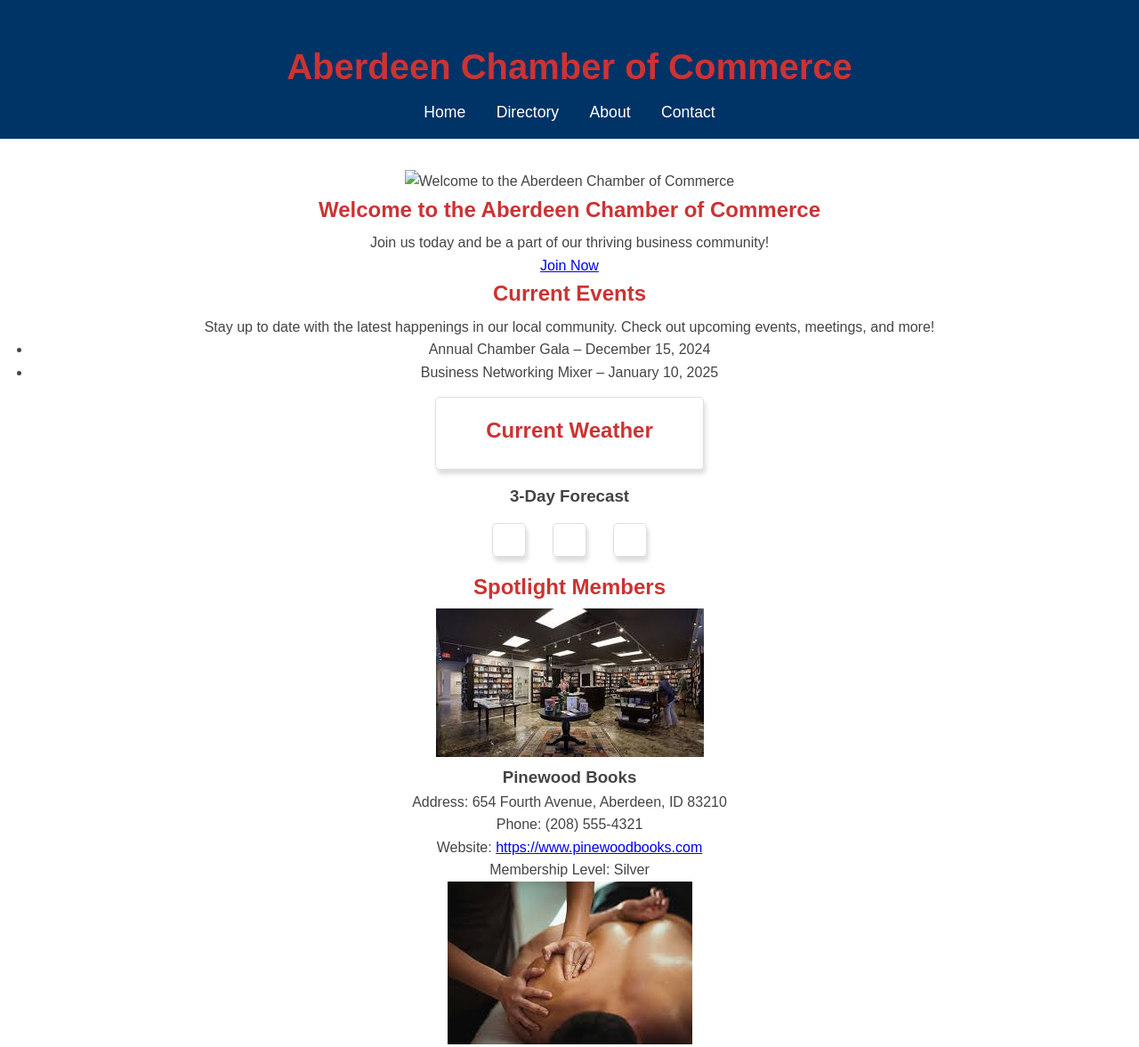
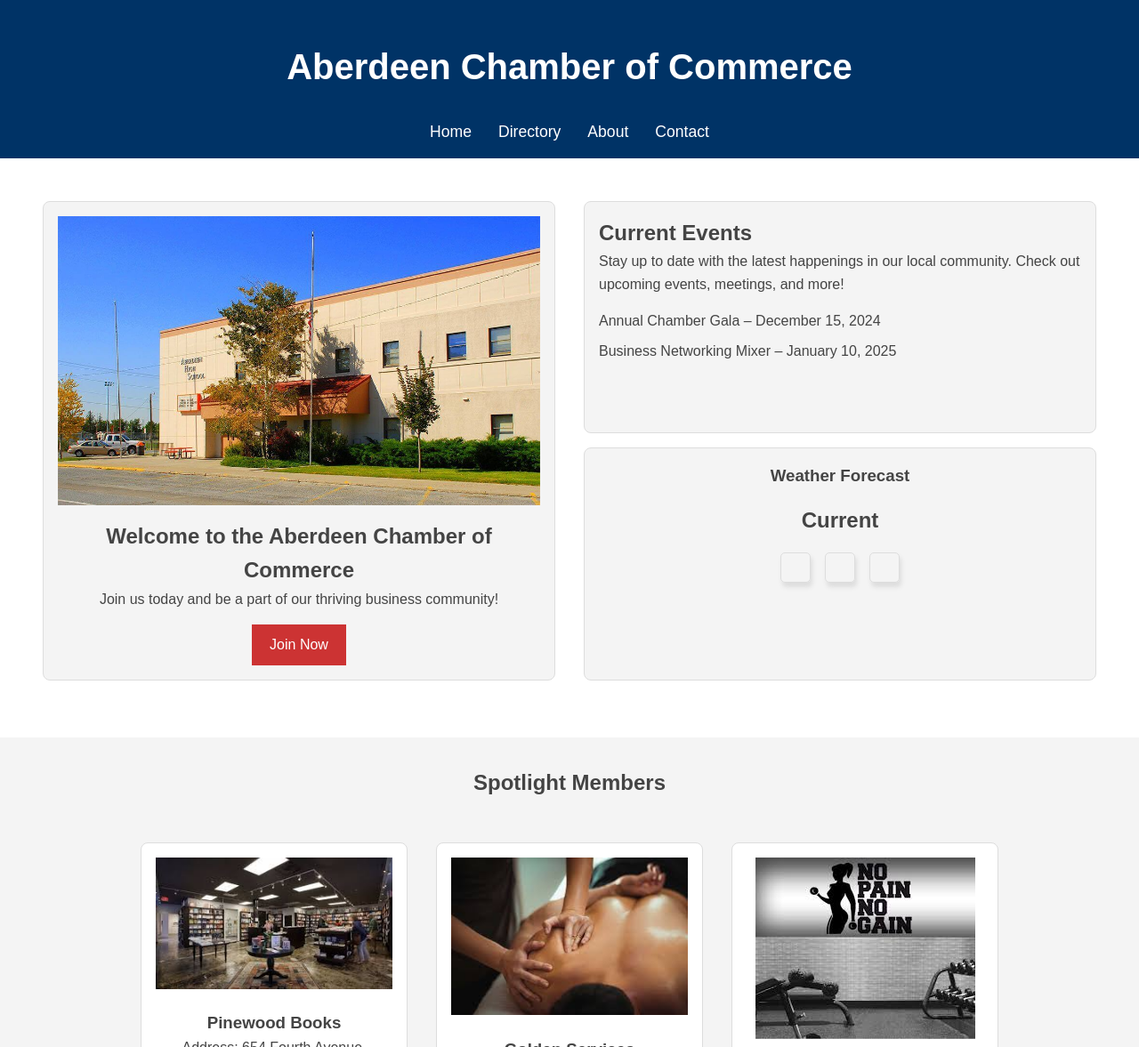
Before and after one commit to hallegracecooper/wdd231, a plain HTML site: page chamber/index.html in a window 1280 px wide. Shown: the top 1177 px of the page at 89% size. Drawn offline with nearby package versions, Linux system fonts and the light colour scheme; no server answers.

Commit message:
Fix layouts of chamber page and routing

```diff
--- a/chamber/data/members.json
+++ b/chamber/data/members.json
@@ -4,7 +4,7 @@
       "address": "123 Main Street, Aberdeen, ID 83210",
       "phone": "(208) 555-1234",
       "website": "https://www.sunshinecafe.com",
-      "image": "../images/cafe.jfif",
+      "image": "images/cafe.jfif",
       "membership": 3
     },
     {
@@ -12,7 +12,7 @@
       "address": "456 Second Avenue, Aberdeen, ID 83210",
       "phone": "(208) 555-5678",
       "website": "https://www.mountainviewhardware.com",
-      "image": "../images/hardware.jfif",
+      "image": "images/hardware.jfif",
       "membership": 2
     },
     {
@@ -20,7 +20,7 @@
       "address": "789 Third Street, Aberdeen, ID 83210",
       "phone": "(208) 555-9876",
       "website": "https://www.aberdeenfitness.com",
-      "image": "../images/fitness.jfif",
+      "image": "images/fitness.jfif",
       "membership": 1
     },
     {
@@ -28,7 +28,7 @@
       "address": "321 Green Street, Aberdeen, ID 83210",
       "phone": "(208) 555-6543",
       "website": "https://www.greenscapelandscaping.com",
-      "image": "../images/landscaping.jfif",
+      "image": "images/landscaping.jfif",
       "membership": 3
     },
     {
@@ -36,7 +36,7 @@
       "address": "654 Fourth Avenue, Aberdeen, ID 83210",
       "phone": "(208) 555-4321",
       "website": "https://www.pinewoodbooks.com",
-      "image": "../images/books.jfif",
+      "image": "images/books.jfif",
       "membership": 2
     },
     {
@@ -44,7 +44,7 @@
       "address": "987 Fifth Street, Aberdeen, ID 83210",
       "phone": "(208) 555-2468",
       "website": "https://www.goldenservices.com",
-      "image": "../images/massage.jfif",
+      "image": "images/massage.jfif",
       "membership": 1
     },
     {
@@ -52,7 +52,7 @@
       "address": "135 Sixth Avenue, Aberdeen, ID 83210",
       "phone": "(208) 555-8642",
       "website": "https://www.silverlinetech.com",
-      "image": "../images/phones.jfif",
+      "image": "images/phones.jfif",
       "membership": 2
     }
   ]
--- a/chamber/index.html
+++ b/chamber/index.html
@@ -3,9 +3,9 @@
 <head>
     <meta charset="UTF-8">
     <meta name="viewport" content="width=device-width, initial-scale=1.0">
+    <title>Aberdeen Chamber of Commerce</title>
     <meta name="description" content="Aberdeen Chamber of Commerce homepage, with the latest events, weather, and company spotlights.">
     <meta name="author" content="Your Full Name">
-    <title>Aberdeen Chamber of Commerce</title>
     <link rel="icon" href="favicon.ico" type="image/x-icon">
     <meta property="og:title" content="Aberdeen Chamber of Commerce">
     <meta property="og:type" content="website">
@@ -29,69 +29,70 @@
     </header>
 
     <main>
-        <section id="hero">
-            <img src="images/hero-image.jpg" alt="Welcome to the Aberdeen Chamber of Commerce" class="hero-img">
+        <section class="main-content">
+            <div class="left-column">
+                <section id="welcome" class="welcome-section">
+                    <div id="hero" class="hero-section">
+                        <img src="images/hero.jpg" alt="Welcome to the Aberdeen Chamber of Commerce" class="hero-image">
                         <div class="hero-content">
                             <h2>Welcome to the Aberdeen Chamber of Commerce</h2>
                             <p>Join us today and be a part of our thriving business community!</p>
                             <a href="join.html" class="cta-button">Join Now</a>
                         </div>
+                    </div>
                 </section>
-
-        <section id="current-events">
+            </div>
+            <div class="right-column">
+                <section id="current-events" class="current-events-section">
                     <h2>Current Events</h2>
                     <p>Stay up to date with the latest happenings in our local community. Check out upcoming events, meetings, and more!</p>
-            <div id="event-list">
+                    <div id="event-list" class="event-list">
                         <ul>
                             <li>Annual Chamber Gala – December 15, 2024</li>
                             <li>Business Networking Mixer – January 10, 2025</li>
                         </ul>
                     </div>
                 </section>
-
-        <section id="weather">
-            <div class="current-weather-box">
-                <div class="current-weather-card">
-                    <h2>Current Weather</h2>
+                <section id="weather" class="weather-section">
+                    <h3>Weather Forecast</h3>
+                    <div class="weather-content">
+                        <div class="current-weather">
+                            <h2>Current</h2>
                             <h4 id="weather-description"></h4>
                             <p id="current-temperature"></p>
                         </div>
-            </div>
-            <div class="three-day-forecast-box">
-                <div>
-                    <h3>3-Day Forecast</h3>
-                </div>
-                <div class="forecast-cards-box">
+                        <div class="forecast-cards">
                             <div class="forecast-card">
-                        <h4 id="forecast-day-1"></h3>
+                                <h4 id="forecast-day-1"></h4>
                                 <p id="forecast-feels-like-1"></p>
                                 <p id="forecast-temp-1"></p>
                                 <p id="forecast-high-1"></p>
                                 <p id="forecast-low-1"></p>
-                        <p id="forecast-humidty-1"></p>
+                                <p id="forecast-humidity-1"></p>
                             </div>
                             <div class="forecast-card">
-                        <h4 id="forecast-day-2"></h3>
+                                <h4 id="forecast-day-2"></h4>
                                 <p id="forecast-feels-like-2"></p>
                                 <p id="forecast-temp-2"></p>
                                 <p id="forecast-high-2"></p>
                                 <p id="forecast-low-2"></p>
-                        <p id="forecast-humidty-2"></p>
+                                <p id="forecast-humidity-2"></p>
                             </div>
                             <div class="forecast-card">
-                        <h4 id="forecast-day-3"></h3>
+                                <h4 id="forecast-day-3"></h4>
                                 <p id="forecast-feels-like-3"></p>
                                 <p id="forecast-temp-3"></p>
                                 <p id="forecast-high-3"></p>
                                 <p id="forecast-low-3"></p>
-                        <p id="forecast-humidty-3"></p>
-                    </div class="forecast-card">
+                                <p id="forecast-humidity-3"></p>
                             </div>
                         </div>
-
+                    </div>
+                </section>
+            </div>
         </section>
 
-        <section id="spotlight-members">
+        <section id="spotlight-members" class="spotlight-section">
             <h2>Spotlight Members</h2>
         </section>
     </main>
--- a/chamber/scripts/chamber.js
+++ b/chamber/scripts/chamber.js
@@ -68,11 +68,11 @@ function displayThreeDayForeCast(data) {
 
     forecast.forEach((forecastItem, index) => {
         document.getElementById(`forecast-day-${index + 1}`).textContent = `${forecastItem.date} (${forecastItem.day}) `;
-        document.getElementById(`forecast-feels-like-${index + 1}`).textContent = `Feels Like: ${forecastItem.feelsLike}F`
-        document.getElementById(`forecast-temp-${index + 1}`).textContent = `Avg: ${forecastItem.temp}F`
-        document.getElementById(`forecast-high-${index + 1}`).textContent = `High: ${forecastItem.high}F`
-        document.getElementById(`forecast-low-${index + 1}`).textContent = `Low: ${forecastItem.low}F`
-        document.getElementById(`forecast-humidty-${index + 1}`).textContent = `Humidity: ${forecastItem.humidity}%`
+        document.getElementById(`forecast-feels-like-${index + 1}`).textContent = `Feels Like: ${forecastItem.feelsLike}°F`
+        document.getElementById(`forecast-temp-${index + 1}`).textContent = `Avg: ${forecastItem.temp}°F`
+        document.getElementById(`forecast-high-${index + 1}`).textContent = `High: ${forecastItem.high}°F`
+        document.getElementById(`forecast-low-${index + 1}`).textContent = `Low: ${forecastItem.low}°F`
+        document.getElementById(`forecast-humidity-${index + 1}`).textContent = `Humidity: ${forecastItem.humidity}%`
     });
 }
 
@@ -101,6 +101,7 @@ function convertDateTimeToObject(dt_txt) {
 fetch('data/members.json')
     .then(response => response.json())
     .then(members => {
+        console.log(members);
         displaySpotlight(members);
     })
     .catch(error => {
@@ -116,7 +117,8 @@ function displaySpotlight(members) {
         const spotlightContainer = document.getElementById('spotlight-members');
 
         const card = document.createElement('div');
-        card.classList.add('spotlight-card');
+        card.classList.add('member-card');
+
 
         const image = document.createElement('img');
         image.src = member.image;
--- a/chamber/scripts/directory.js
+++ b/chamber/scripts/directory.js
@@ -10,7 +10,7 @@ async function fetchMembers() {
             const card = document.createElement('div');
             card.classList.add('member-card');
             card.innerHTML = `
-                <img src="images/${member.image}" alt="${member.name}">
+                <img src="${member.image}" alt="${member.name}">
                 <h3>${member.name}</h3>
                 <p>${member.address}</p>
                 <p>${member.phone}</p>
--- a/chamber/styles/chamber.css
+++ b/chamber/styles/chamber.css
@@ -13,38 +13,35 @@
 }
 
 body {
-    display: flex;
-    flex-direction: column;
     min-height: 100vh;
     font-family: Arial, sans-serif;
     line-height: 1.6;
     background-color: var(--white);
     color: var(--dark-gray);
-}
-
-h1, h2 {
-    color: var(--red);
-    margin-bottom: 5px;
+    display: flex;
+    flex-direction: column;
 }
 
 header {
     background-color: var(--navy-blue);
     color: var(--white);
     padding: 1rem 2rem;
-    text-align: center;
 }
 
 header h1 {
     font-size: 2.5rem;
+    text-align: center;
 }
 
 nav ul {
     list-style: none;
-    padding: 0;
+    display: flex;
+    justify-content: center;
+    flex-wrap: wrap;
+    margin-top: 1rem;
 }
 
 nav ul li {
-    display: inline;
     margin: 0 15px;
 }
 
@@ -59,70 +56,219 @@ nav ul li a:hover {
 }
 
 main {
-    padding: 35px;
-    text-align: center;
     flex: 1;
 }
 
-/* button {
+.main-content {
+    display: flex;
+    flex-direction: column;
+    padding: 3rem;
+}
+
+.left-column,
+.right-column {
+   max-width: 50%
+}
+
+.right-column {
+    display: flex;
+    flex-direction: column;
+}
+
+.right-column > section {
+    margin-bottom: 1rem;
+}
+
+@media (max-width: 768px) {
+    .left-column,
+    .right-column {
+        max-width: 100%
+    }
+}
+
+@media (min-width: 768px) {
+
+    .main-content {
+        flex-direction: row;
+    }
+
+    .left-column {
+        flex: 1 1 60%;
+        padding-right: 1rem;
+    }
+
+    .right-column {
+        flex: 1 1 40%;
+        padding-left: 1rem;
+    }
+
+    .right-column > section {
+        flex: 1;
+        margin-bottom: 1rem;
+    }
+}
+
+.hero-section {
+    border: 1px solid #ddd;
+    padding: 1rem;
+    border-radius: 8px;
+    background-color: var(--light-gray);
+    margin-bottom: 1rem;
+}
+
+.hero-image {
+    max-width: 100%;
+    height: auto;
+    display: block;
+    margin: 0 auto 1rem;
+}
+
+.hero-content {
+    text-align: center;
+}
+
+.cta-button {
+    display: inline-block;
     background-color: var(--red);
     color: var(--white);
     border: none;
     padding: 10px 20px;
     font-size: 1rem;
     cursor: pointer;
+    text-decoration: none;
     transition: background-color 0.3s ease;
+    margin-top: 1rem;
 }
 
-button:hover {
+.cta-button:hover {
     background-color: var(--navy-blue);
-} */
+}
+
+.current-events-section {
+    border: 1px solid #ddd;
+    padding: 1rem;
+    border-radius: 8px;
+    background-color: var(--light-gray);
+}
+
+.event-list ul {
+    list-style: none;
+    padding: 0;
+    margin-top: 1rem;
+}
+
+.event-list li {
+    margin-bottom: 0.5rem;
+}
+
+.weather-section {
+    border: 1px solid #ddd;
+    padding: 1rem;
+    border-radius: 8px;
+    background-color: var(--light-gray);
+}
+
+.weather-section h3 {
+    text-align: center;
+    margin-bottom: 1rem;
+}
+
+.weather-content {
+    display: flex;
+    flex-direction: column;
+    align-items: center;
+}
+
+.current-weather {
+    margin-bottom: 1rem;
+    text-align: center;
+}
+
+.forecast-cards {
+    display: flex;
+    flex-wrap: wrap;
+    justify-content: space-between;
+}
+
+.forecast-card {
+    border: 1px solid #ddd;
+    border-radius: 5px;
+    padding: 1rem;
+    box-shadow: 2px 5px 5px #ddd;
+    flex: 1 1 100%;
+    margin-bottom: 1rem;
+    text-align: center;
+}
+
+@media (min-width: 600px) {
+    .forecast-card {
+        flex: 1 1 calc(33% - 1rem);
+        margin-right: 1rem;
+    }
+    .forecast-card:nth-child(3n) {
+        margin-right: 0;
+    }
+}
+
+.spotlight-section {
+    padding: 2rem;
+    background-color: var(--light-gray);
+    text-align: center;
+}
+
+.spotlight-section h2 {
+    margin-bottom: 2rem;
+}
 
 .member-card {
     border: 1px solid #ddd;
     padding: 1rem;
     margin: 1rem;
     border-radius: 8px;
-    background-color: var(--light-gray);
-    width: 30%;
+    background-color: var(--white);
     display: inline-block;
+    vertical-align: top;
     text-align: center;
+    width: 100%;
+    max-width: 300px;
+    height: 450px;
     transition: transform 0.3s ease;
+}
+
+.member-card img {
+    max-width: 100%;
+    height: auto;
+    margin-bottom: 1rem;
 }
 
 .member-card:hover {
     transform: scale(1.05);
 }
 
-.member-card p {
-    font-size: 1rem;
-    color: #666;
+@media (min-width: 600px) {
+    .member-card {
+        width: calc(33% - 2rem);
+    }
 }
 
-.forecast-cards-box{
-    display: flex;
-    justify-content: center
+footer {
+    background-color: var(--navy-blue);
+    color: var(--white);
+    padding: 1rem;
+    text-align: center;
+    margin-top: auto;
 }
 
-.forecast-card {
-    border: 1px solid #ddd;
-    border-radius: 5px;
-    padding: 18px;
-    box-shadow: 2px 5px 5px #ddd;
-    margin: 15px;
+footer a {
+    color: var(--white);
+    text-decoration: none;
+    margin: 0 10px;
 }
 
-.current-weather-box {
-    display:flex;
-    align-items: center;
-    justify-content: center;
+footer a:hover {
+    color: var(--red);
 }
 
-.current-weather-card {
-    border: 1px solid #ddd;
-    border-radius: 5px;
-    padding: 18px;
-    box-shadow: 2px 5px 5px #ddd;
-    margin: 15px;
-    width: 25%;
+footer p {
+    margin: 5px 0;
 }
```
Also changed, not shown: index.html (+1 -1 lines), chamber/images/hero.jpg (added). Lines whose indentation alone changed are shown as unchanged.
